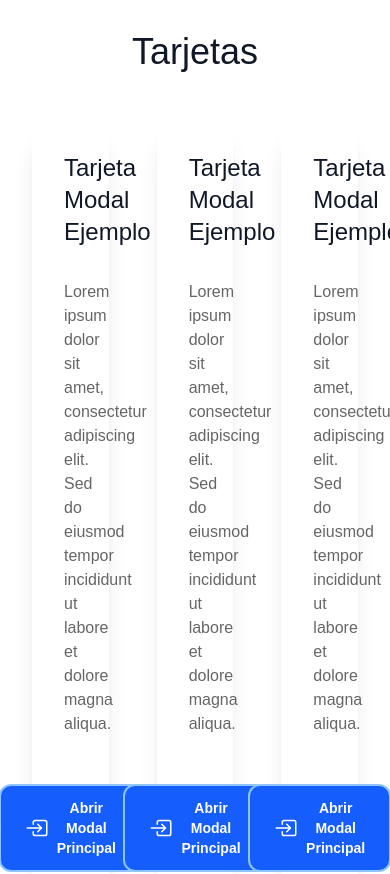
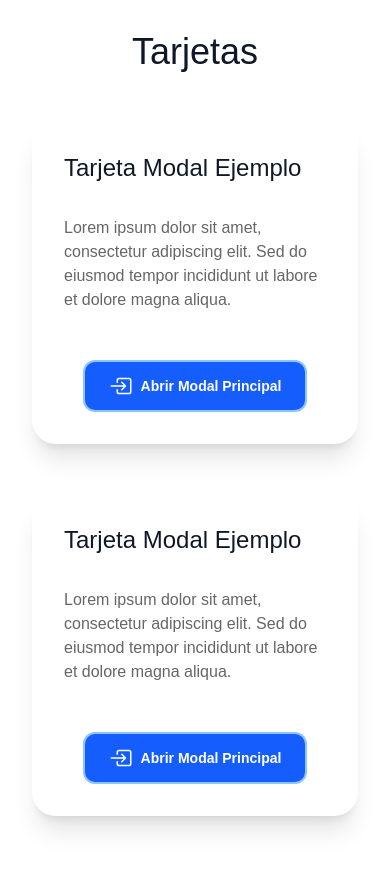
Before and after one commit to dspwebstudiomx/dashboard_next, a Next.js app: page /guia-estilos in a window 390 px wide. Shown: the part 6180-7054 px from the top of the page. Built offline with nearby package versions, Linux system fonts and the light colour scheme.

Commit message:
UI: Ajustar el diseño de CardsDemo para mejorar la responsividad de la cuadrícula

```diff
--- a/src/components/CardsDemo.tsx
+++ b/src/components/CardsDemo.tsx
@@ -8,7 +8,7 @@ const CardsDemo = () => {
 	return (
 		<section className="flex flex-col gap-12">
 			<H2 align="center">Tarjetas</H2>
-			<div className="grid grid-cols-3 gap-12">
+			<div className="grid md:grid-cols-2 xl:grid-cols-3 gap-12">
 				<Card title="Tarjeta Modal Ejemplo">
 					<Paragraph align="inherit">
 						Lorem ipsum dolor sit amet, consectetur adipiscing elit. Sed do
```
